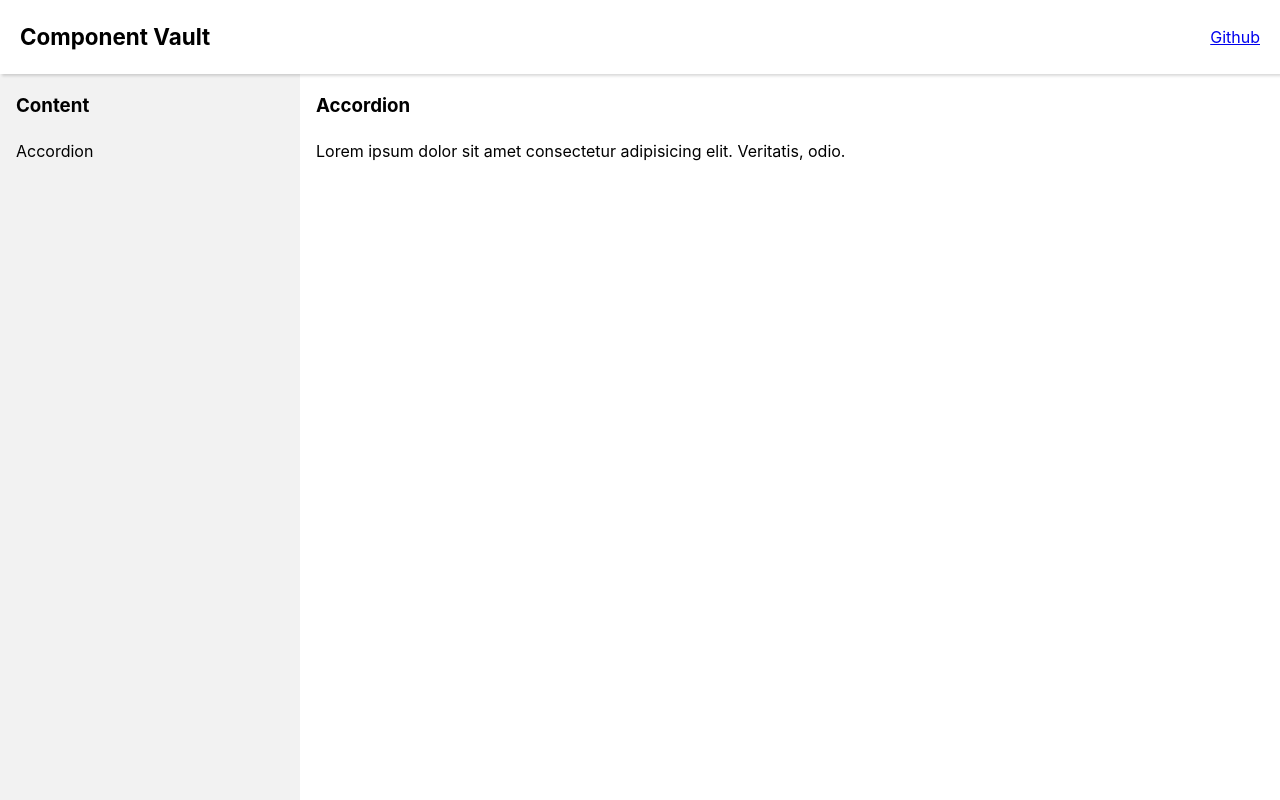
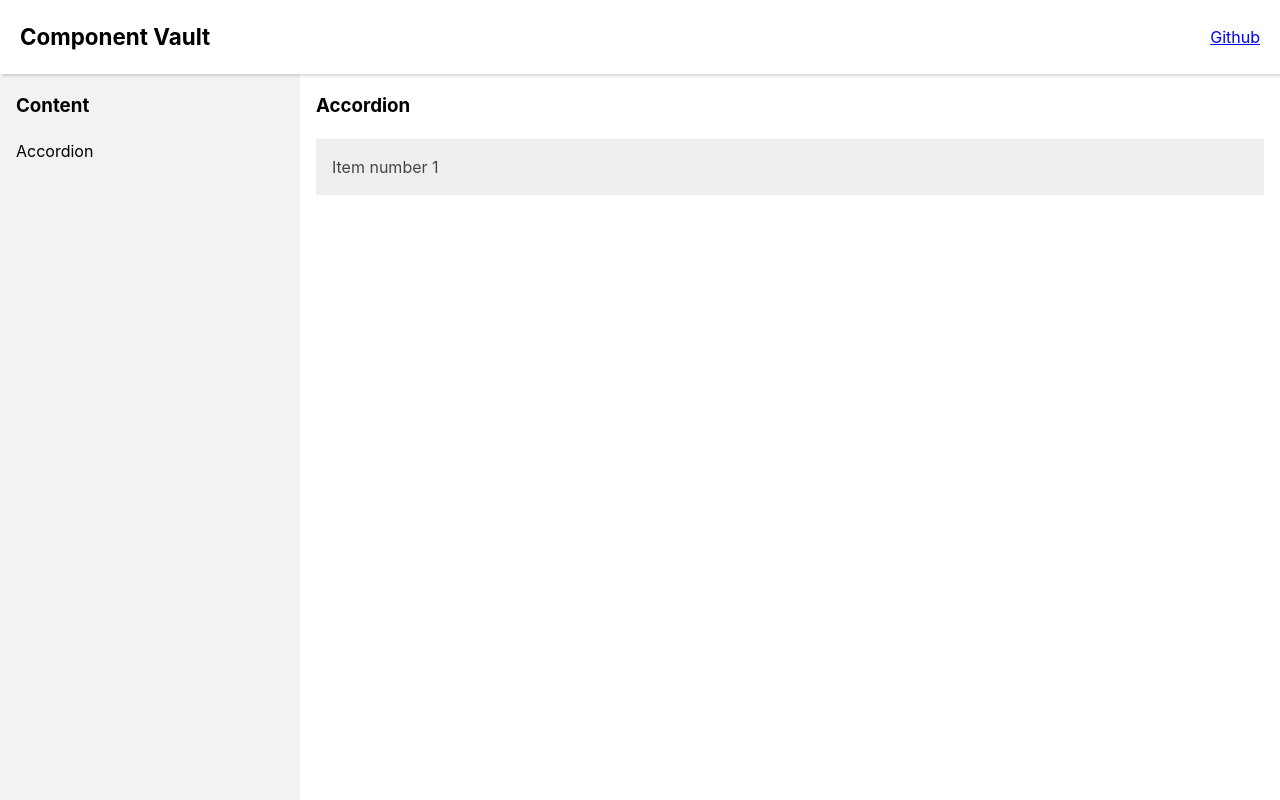
Before and after one commit to ssakib4040/component-vault, a React (Vite) app: page /accordion in a window 1280 px wide. Built offline with nearby package versions, Linux system fonts and the light colour scheme.

Commit message:
Unused component removed from App.tsx

```diff
--- a/src/App.tsx
+++ b/src/App.tsx
@@ -40,22 +40,6 @@ function Home() {
   );
 }
 
-function About() {
-  return (
-    <div>
-      <h2>About</h2>
-    </div>
-  );
-}
-
-function Dashboard() {
-  return (
-    <div>
-      <h2>Dashboard</h2>
-    </div>
-  );
-}
-
 function NoMatch() {
   return (
     <div>
--- a/src/pages/Accordion/Accordion.scss
+++ b/src/pages/Accordion/Accordion.scss
@@ -0,0 +1,23 @@
+.accordion {
+  width: 100%;
+  .accordion-item {
+    background-color: #eee;
+    color: #444;
+    cursor: pointer;
+    padding: 1rem;
+    width: 100%;
+    transition: 0.4s;
+
+    &.active,
+    &:hover {
+      background-color: #ccc;
+    }
+  }
+
+  .accordion-panel {
+    padding: 0 1rem;
+    display: none;
+    background: white;
+    overflow: hidden;
+  }
+}
--- a/src/pages/Accordion/Accordion.tsx
+++ b/src/pages/Accordion/Accordion.tsx
@@ -6,10 +6,17 @@ export default function Accordion() {
       <h3>Accordion</h3>
 
       <div>
-        <p>
-          Lorem ipsum dolor sit amet consectetur adipisicing elit. Veritatis,
-          odio.
-        </p>
+        <div className="accordion">
+          <div className="accordion-item">Item number 1</div>
+          <div className="accordion-panel">
+            <p>
+              Lorem ipsum dolor sit amet consectetur adipisicing elit. Totam
+              sequi vitae nostrum id dolores cum quisquam minima ipsum ipsam,
+              quod in itaque suscipit temporibus veniam consequatur. Temporibus
+              perferendis a id!
+            </p>
+          </div>
+        </div>
       </div>
     </div>
   );
```
